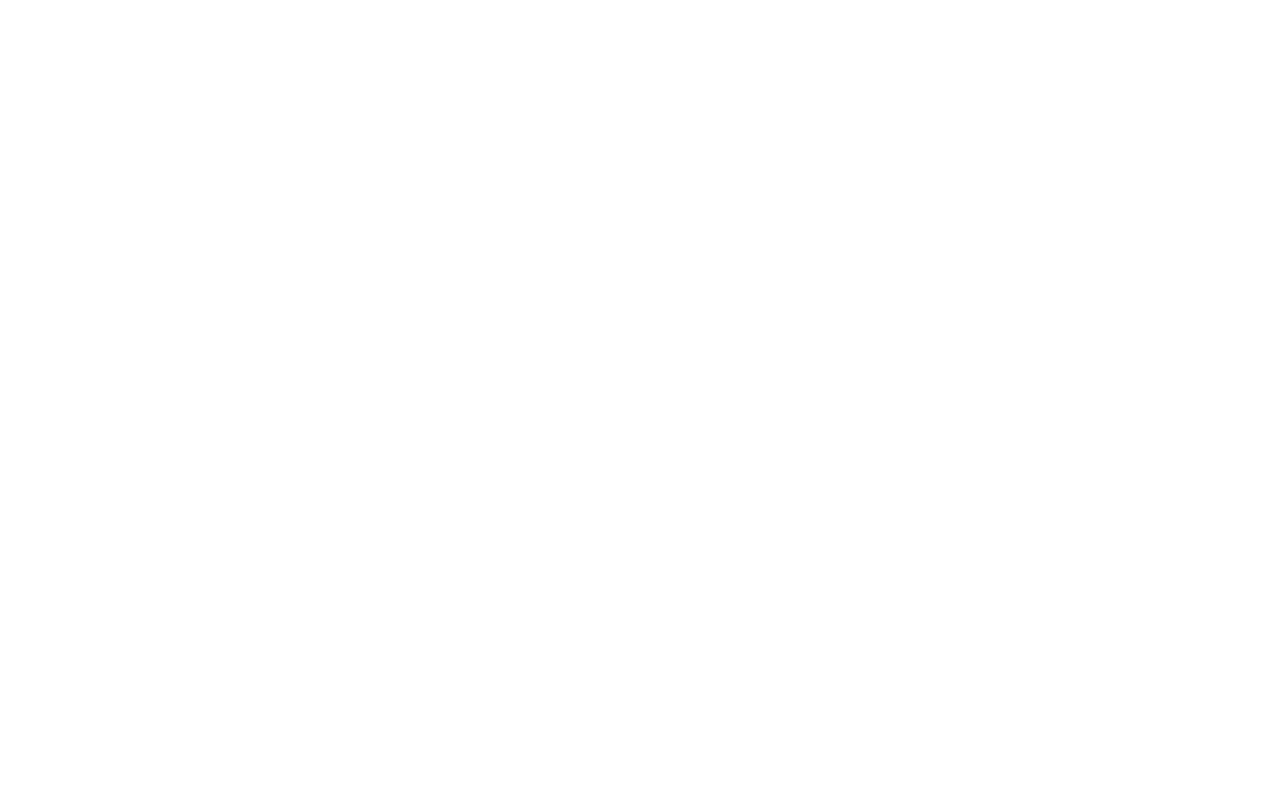
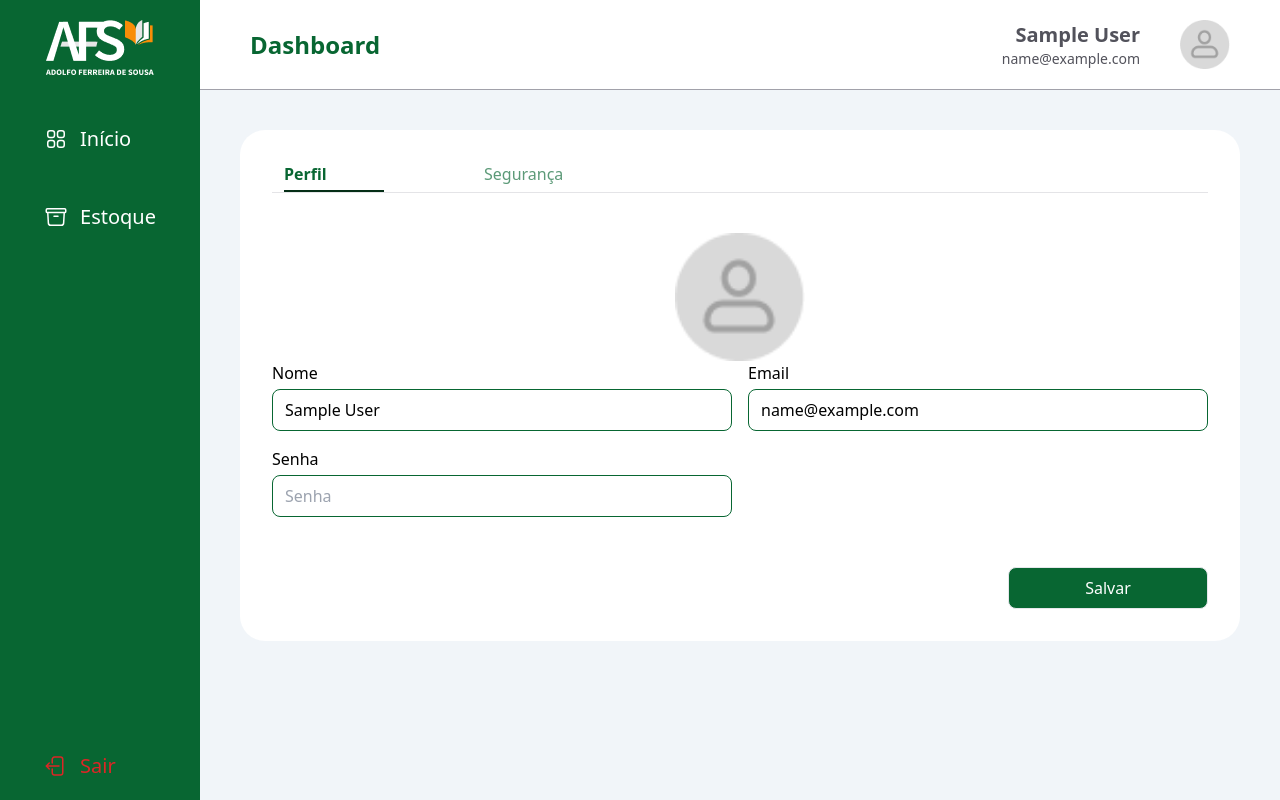
Before and after one commit to gabriellxz/estoque_afs, a React (Vite) app: page /dashboard/perfil in a window 1280 px wide. Before the commit this address had no page. Built offline with nearby package versions, Linux system fonts and the light colour scheme; sample sign-in values are in the browser's storage.

Commit message:
feat: página de user

```diff
--- a/src/App.tsx
+++ b/src/App.tsx
@@ -10,6 +10,7 @@
 import CreateNotebook from "./pages/Dashboard/Notebook/createNotebook";
 import CreateMateriais from "./pages/Dashboard/Materiais/createMateriais";
 import CreateCabos from "./pages/Dashboard/Cabos/createCabos";
+import Perfil from "./pages/Dashboard/Perfil/perfil";
 
 function App(): JSX.Element {
 
@@ -23,13 +24,14 @@
               <Dashboard />
             </Authenticated>
           }>
-              <Route index element={<Home/>}/>
-              <Route path="início" element={<Home/>}/>
-              <Route path="criar-componente" element={<CreateComponentes/>}/>
-              <Route path="criar-computador" element={<CreateComputador/>}/>
-              <Route path="criar-notebook" element={<CreateNotebook/>}/>
-              <Route path="criar-material" element={<CreateMateriais/>}/>
-              <Route path="criar-cabos" element={<CreateCabos/>}/>
+            <Route index element={<Home />} />
+            <Route path="início" element={<Home />} />
+            <Route path="criar-componente" element={<CreateComponentes />} />
+            <Route path="criar-computador" element={<CreateComputador />} />
+            <Route path="criar-notebook" element={<CreateNotebook />} />
+            <Route path="criar-material" element={<CreateMateriais />} />
+            <Route path="criar-cabos" element={<CreateCabos />} />
+            <Route path="perfil" element={<Perfil />} />
           </Route>
         </Routes>
       </BrowserRouter>
--- a/src/components/Header/header.tsx
+++ b/src/components/Header/header.tsx
@@ -2,6 +2,7 @@
 import { useContext } from "react";
 import { AuthUser } from "../../context/authContext";
 import BarsIcon from "../../svg/bars-icon";
+import { Link } from "react-router-dom";
 
 type propsBarsIcon = {
     toggleAside: () => void;
@@ -19,7 +20,7 @@
                     <BarsIcon />
                 </span>
             </div>
-            <div className="flex gap-[40px] text-zinc-600">
+            <Link to={"/dashboard/perfil"} className="flex gap-[40px] text-zinc-600">
                 <div className="hidden sm:flex sm:flex-col text-right justify-center">
                     <span className="text-xl font-semibold">{user?.name}</span>
                     <span className="text-sm">{user?.email}</span>
@@ -27,7 +28,7 @@
                 <div>
                     <img src={user_icon} alt="user_icon" className="w-[50px] cursor-pointer" />
                 </div>
-            </div>
+            </Link>
         </header>
     )
 }
--- a/src/components/Input/input.tsx
+++ b/src/components/Input/input.tsx
@@ -13,7 +13,7 @@
     return (
         <>
             <input name={props.name} value={props.value} onChange={props.onChangeInput} type={props.type} placeholder={props.placeholder} className={`
-                max-w-[430px] w-full ${props.className}
+                w-full ${props.className}
                 outline-none
             `}/>
         </>
--- a/src/context/authContext.tsx
+++ b/src/context/authContext.tsx
@@ -15,6 +15,7 @@
     email: string;
     senha: string;
     exp: number;
+    role: number;
 }
 
 type typeChildren = {
--- /dev/null
+++ b/src/pages/Dashboard/Perfil/perfil.tsx
@@ -0,0 +1,156 @@
+import { ChangeEvent, SyntheticEvent, useContext, useEffect, useState } from "react";
+import perfil_img from "../../../assets/user_icon.png";
+import Input from "../../../components/Input/input";
+import { AuthUser } from "../../../context/authContext";
+import { useLocation } from "react-router-dom";
+import api from "../../../config/config";
+import { toast, ToastContainer } from "react-toastify";
+
+export default function Perfil() {
+
+    const location = useLocation();
+
+    const { user, token } = useContext(AuthUser);
+
+    const [nome, setNome] = useState<string>(user?.name || "");
+    const [email, setEmail] = useState<string>(user?.email || "");
+    const [senha, setSenha] = useState<string>(user?.senha || "");
+
+    function changeNome(e: ChangeEvent<HTMLInputElement>) {
+        setNome(e.target.value);
+    }
+
+    function changeEmail(e: ChangeEvent<HTMLInputElement>) {
+        setEmail(e.target.value);
+    }
+
+    function changeSenha(e: ChangeEvent<HTMLInputElement>) {
+        setSenha(e.target.value);
+    }
+
+    useEffect(() => {
+        if (user) {
+            setNome(user.name);
+            setEmail(user.email);
+            setSenha(user.senha);
+        }
+    }, [user])
+
+    async function putUser(e: SyntheticEvent) {
+        e.preventDefault();
+
+        if (
+            nome === "" &&
+            email === "" &&
+            senha === ""
+        ) {
+
+            const data = {
+                nome: nome,
+                email: email,
+                senha: senha,
+                role: user?.role
+            }
+
+            try {
+                if (token) {
+                    const response = await api.put(`/users/${user?.id}`, data, {
+                        headers: {
+                            "Authorization": "Bearer " + token
+                        }
+                    })
+
+                    console.log(response);
+
+                    toast.success(`Usuário editado com sucesso!`, {
+                        position: "bottom-right",
+                        autoClose: 5000,
+                        hideProgressBar: false,
+                        closeOnClick: true,
+                        pauseOnHover: true,
+                        draggable: true,
+                        progress: undefined,
+                        theme: "colored"
+                    });
+                }
+            } catch (error) {
+                console.log(error);
+
+                toast.error(`Não foi possível editar o usuário.`, {
+                    position: "bottom-right",
+                    autoClose: 5000,
+                    hideProgressBar: false,
+                    closeOnClick: true,
+                    pauseOnHover: true,
+                    draggable: true,
+                    progress: undefined,
+                    theme: "colored"
+                });
+            }
+        } else {
+            toast.error(`Preencha os campos corretamente.`, {
+                position: "bottom-right",
+                autoClose: 5000,
+                hideProgressBar: false,
+                closeOnClick: true,
+                pauseOnHover: true,
+                draggable: true,
+                progress: undefined,
+                theme: "colored"
+            });
+        }
+    }
+
+    return (
+        <div className="bg-white p-8 rounded-[25px]">
+            <div className="border-b border-zinc-200 flex gap-[100px] px-3 text-greenAFS-100">
+                <span className={`pb-1 w-full max-w-[100px] ${location.pathname === "/dashboard/perfil" ? "font-bold text-greenAFS-200 border-b-2 border-green-950" : ""}`}>Perfil</span>
+                <span className={`pb-1 w-full max-w-[100px] ${location.pathname === "/dashboard/segurança" ? "font-bold text-greenAFS-200 border-b-2 border-green-950" : ""}`}>Segurança</span>
+            </div>
+            <div className="flex flex-row flex-col pt-[40px]">
+                <div className="flex justify-center items-center px-[50px]">
+                    <img src={perfil_img} alt="foto de perfil do usuário" className="sm:w-[130px]" />
+                </div>
+                <form className="w-full grid sm:grid-cols-2 gap-4 grid-cols-1">
+                    <div className="flex flex-col gap-1 w-full">
+                        <span>Nome</span>
+                        <Input
+                            className={"w-full py-2 px-3 border border-greenAFS-200 rounded-lg outline-none"}
+                            name={"nome"}
+                            onChangeInput={changeNome}
+                            placeholder="Nome"
+                            type="text"
+                            value={nome}
+                        />
+                    </div>
+                    <div className="flex flex-col gap-1 w-full">
+                        <span>Email</span>
+                        <Input
+                            className={"w-full py-2 px-3 border border-greenAFS-200 rounded-lg outline-none"}
+                            name={"email"}
+                            onChangeInput={changeEmail}
+                            placeholder="Email"
+                            type="email"
+                            value={email}
+                        />
+                    </div>
+                    <div className="flex flex-col gap-1 w-full">
+                        <span>Senha</span>
+                        <Input
+                            className={"w-full py-2 px-3 border border-greenAFS-200 rounded-lg outline-none"}
+                            name={"senha"}
+                            onChangeInput={changeSenha}
+                            placeholder="Senha"
+                            type="password"
+                            value={senha}
+                        />
+                    </div>
+                </form>
+            </div>
+            <div className="flex justify-end mt-[50px]">
+                <button onClick={putUser} className="sm:max-w-[200px] w-full py-2 px-3 border bg-greenAFS-200 text-white rounded-lg outline-none">Salvar</button>
+            </div>
+            <ToastContainer />
+        </div>
+    )
+}
--- a/src/pages/Login/login.tsx
+++ b/src/pages/Login/login.tsx
@@ -121,7 +121,7 @@
                     <form className="w-full mt-[83px] flex flex-col gap-[60px] p-3" onSubmit={submitLogin}>
                         <div className="w-full">
                             <Input
-                                className="p-2 border-b border-black"
+                                className="max-w-[430px] p-2 border-b border-black"
                                 placeholder="Usuário"
                                 type="email"
                                 value={email}
@@ -132,7 +132,7 @@
                         <div className="w-full">
                             <div className="max-w-[430px] flex items-center p-2 border-b border-black gap-3">
                                 <Input
-                                    className="border-r border-zinc-500"
+                                    className="max-w-[430px] border-r border-zinc-500"
                                     placeholder="Senha"
                                     type={showPassword ? 'password' : 'text'}
                                     value={senha}
```
